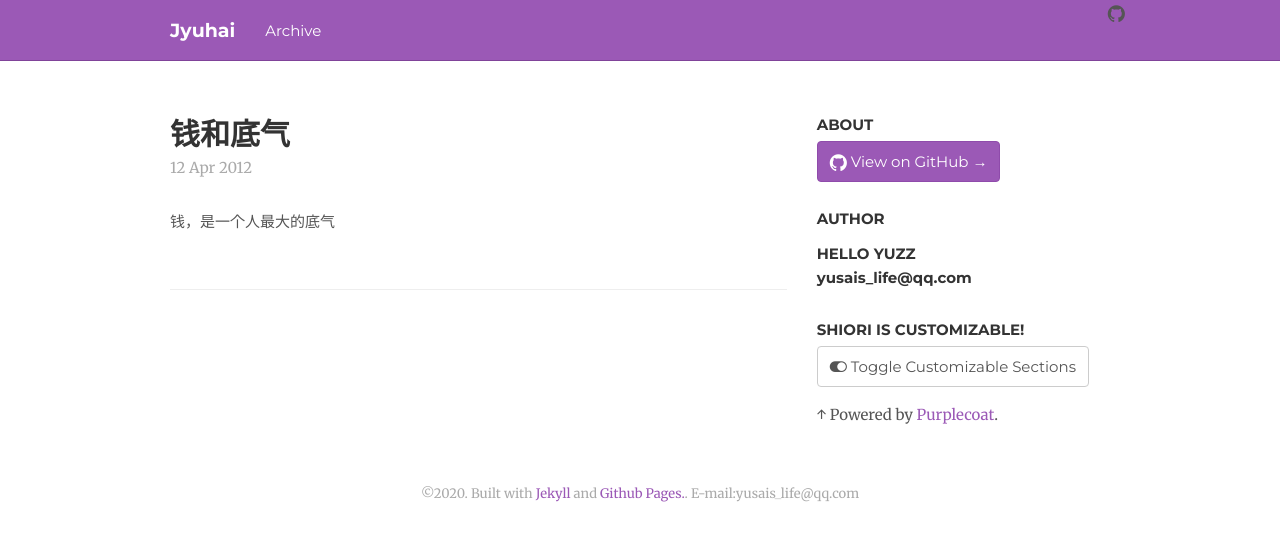
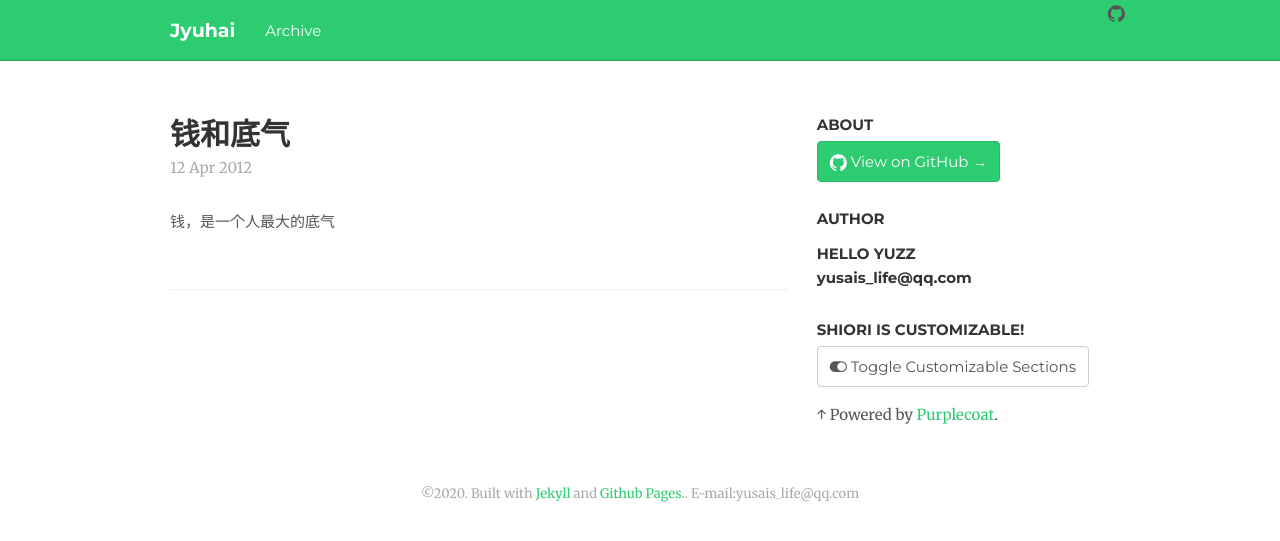
Before and after one commit to helloyuzz/me.wgrib2.com, a Jekyll site: the page built from _posts/2012-04-12-More Money.md, in a window 1280 px wide. Shown: the top 541 px of the page. Built offline with Jekyll 4.4.1, drawn with Linux system fonts in a browser that asks for light colours; nearby versions of some CDN libraries; comment, search, counter and statistics services are not loaded.

Commit message:
Update theme.yml

```diff
--- a/_data/theme.yml
+++ b/_data/theme.yml
@@ -14,7 +14,7 @@ num_home_posts: 5
 # - purple
 # - orange
 # - red
-color: purple
+color: green
 
 # Show navigation below each post?
 show_post_navs: false
```
